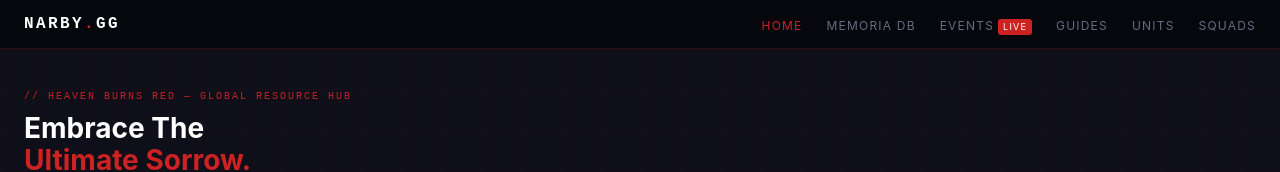
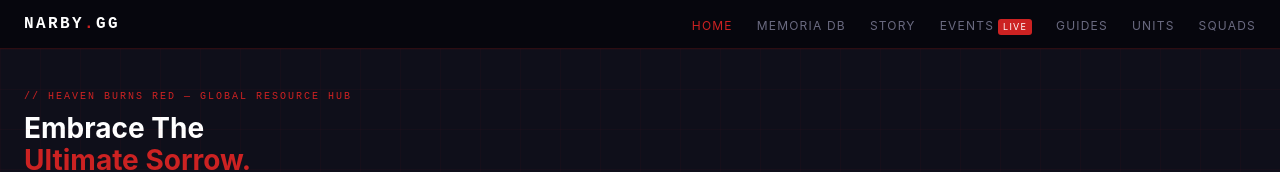
Before and after one commit to Rvylix/seraph-gg, a Next.js app: page / in a window 1280 px wide. Shown: the top 172 px of the page. Built offline with nearby package versions, Linux system fonts and the light colour scheme.

Commit message:
Add story to navbar

```diff
--- a/components/layout/Navbar.tsx
+++ b/components/layout/Navbar.tsx
@@ -5,6 +5,7 @@
 const links = [
   { href: "/",        label: "Home" },
   { href: "/memoria", label: "Memoria DB" },
+  { href: "/story", label: "Story" },
   { href: "/events",  label: "Events", badge: true },
   { href: "/guides",  label: "Guides" },
   { href: "/units",   label: "Units" },
```
